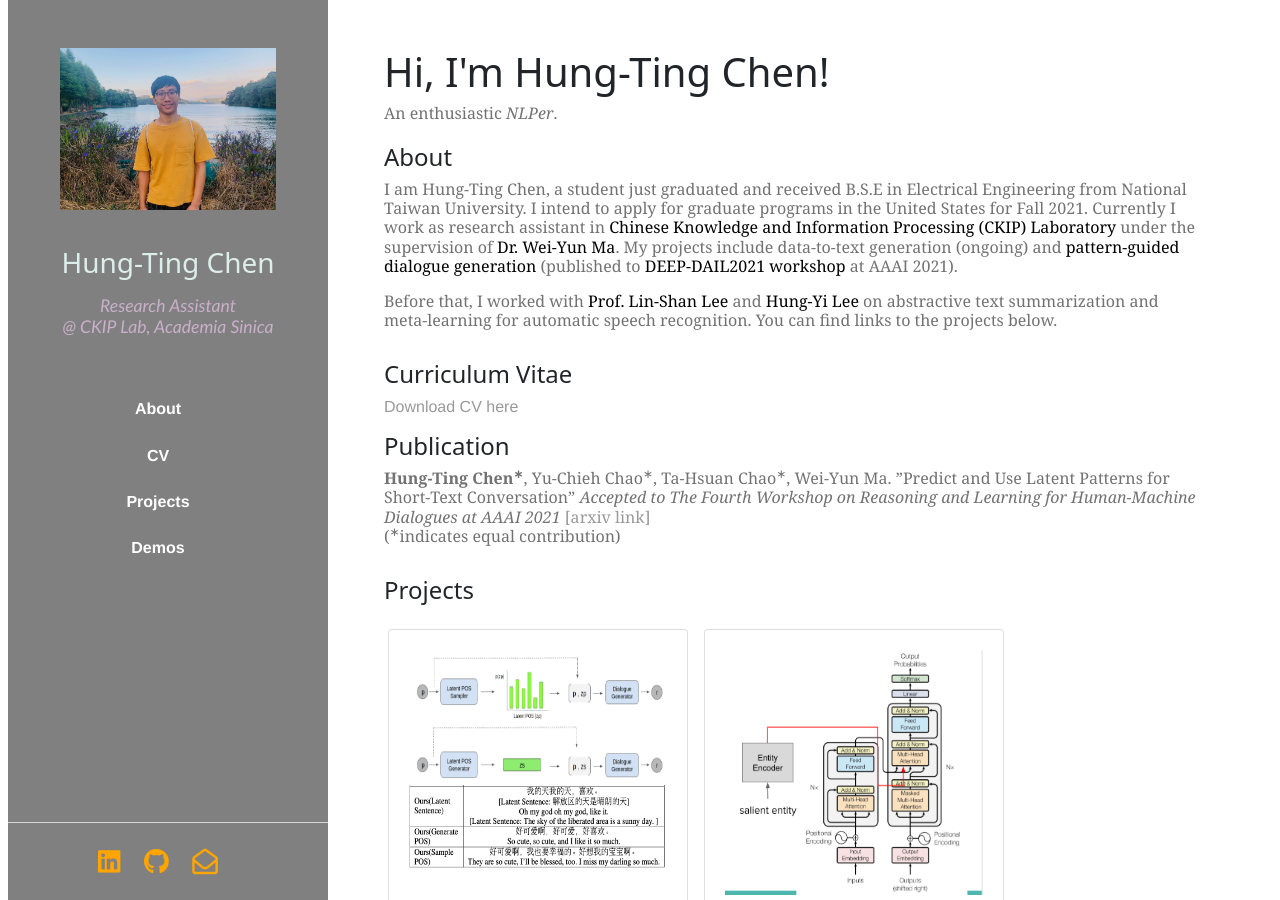
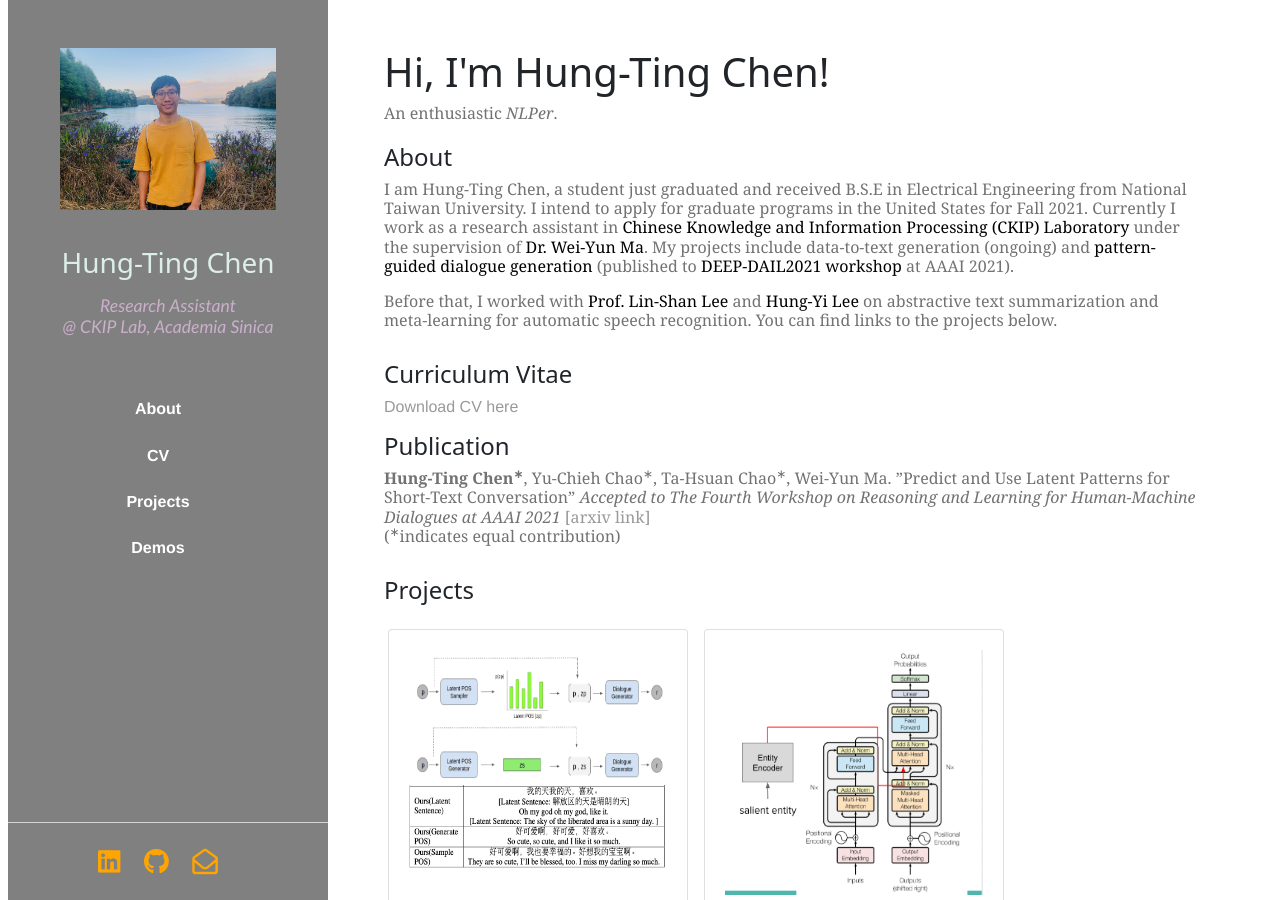
Before and after one commit to timchen0618/timchen0618.github.io, a Jekyll site: the page index.html, which Jekyll copies as it is, in a window 1280 px wide and 900 px high. Built offline with Jekyll 4.4.1, drawn with Linux system fonts in a browser that asks for light colours; nearby versions of some CDN libraries.

Commit message:
modify layout

```diff
--- a/index.html
+++ b/index.html
@@ -55,7 +55,7 @@
                 <section id="about">
                     <div class="about">
                         <h4>About</h4>
-                        <p> I am Hung-Ting Chen, a student just graduated and received B.S.E in Electrical Engineering from National Taiwan University. I intend to apply for graduate programs in the United States for Fall 2021. Currently I work as research assistant in <a href="https://ckip.iis.sinica.edu.tw/"> Chinese Knowledge and Information Processing (CKIP) Laboratory</a> under the supervision of <a href="https://homepage.iis.sinica.edu.tw/pages/ma/"> Dr. Wei-Yun Ma</a>. My projects include data-to-text generation (ongoing) and <a href="https://arxiv.org/abs/2010.13982"> pattern-guided dialogue generation</a> (published to <a href="https://sites.google.com/view/deep-dial2021/">DEEP-DAIL2021 workshop</a> at AAAI 2021). </p>
+                        <p> I am Hung-Ting Chen, a student just graduated and received B.S.E in Electrical Engineering from National Taiwan University. I intend to apply for graduate programs in the United States for Fall 2021. Currently I work as a research assistant in <a href="https://ckip.iis.sinica.edu.tw/"> Chinese Knowledge and Information Processing (CKIP) Laboratory</a> under the supervision of <a href="https://homepage.iis.sinica.edu.tw/pages/ma/"> Dr. Wei-Yun Ma</a>. My projects include data-to-text generation (ongoing) and <a href="https://arxiv.org/abs/2010.13982"> pattern-guided dialogue generation</a> (published to <a href="https://sites.google.com/view/deep-dial2021/">DEEP-DAIL2021 workshop</a> at AAAI 2021). </p>
 
                         <p>Before that, I worked with <a href="https://speech.ee.ntu.edu.tw/previous_version/lslNew.htm"> Prof. Lin-Shan Lee </a> and <a href="https://speech.ee.ntu.edu.tw/~tlkagk/"> Hung-Yi Lee </a>on abstractive text summarization and meta-learning for automatic speech recognition. You can find links to the projects below. </p>
                         <!-- <p> Broadly speaking, My research interest include language generation, especially  I am also interested in solving NLP tasks in data-scarce scenarios and apply NLP techniques on web information, such as machine translation of webpage contents or summarization of social media posts, just to name a few. </p> -->
```
